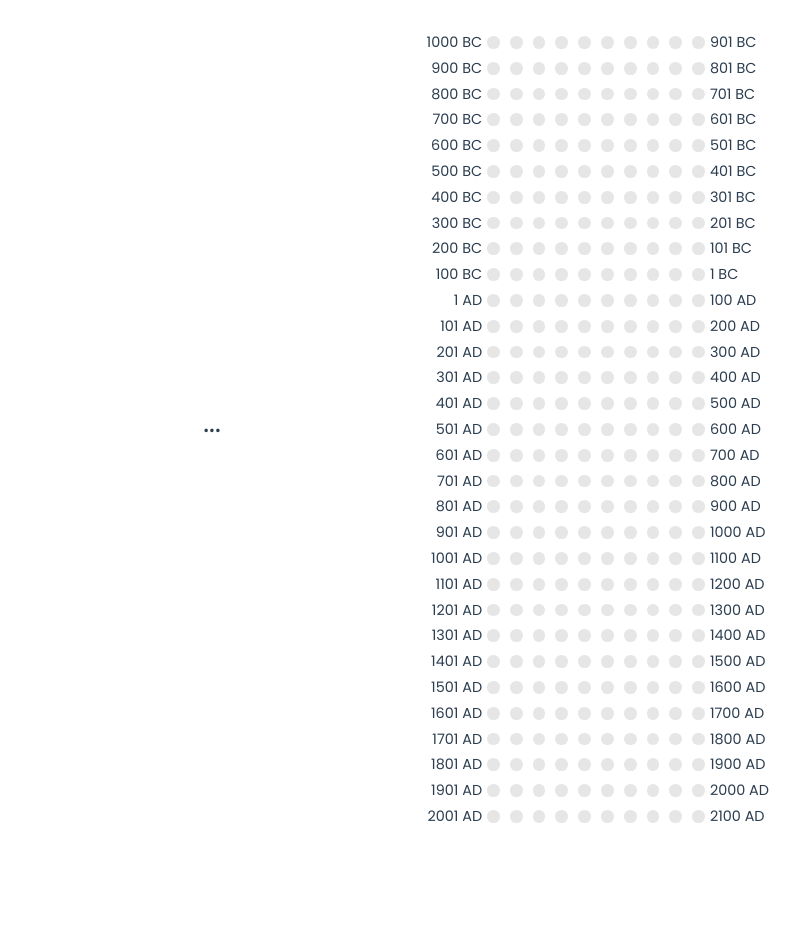
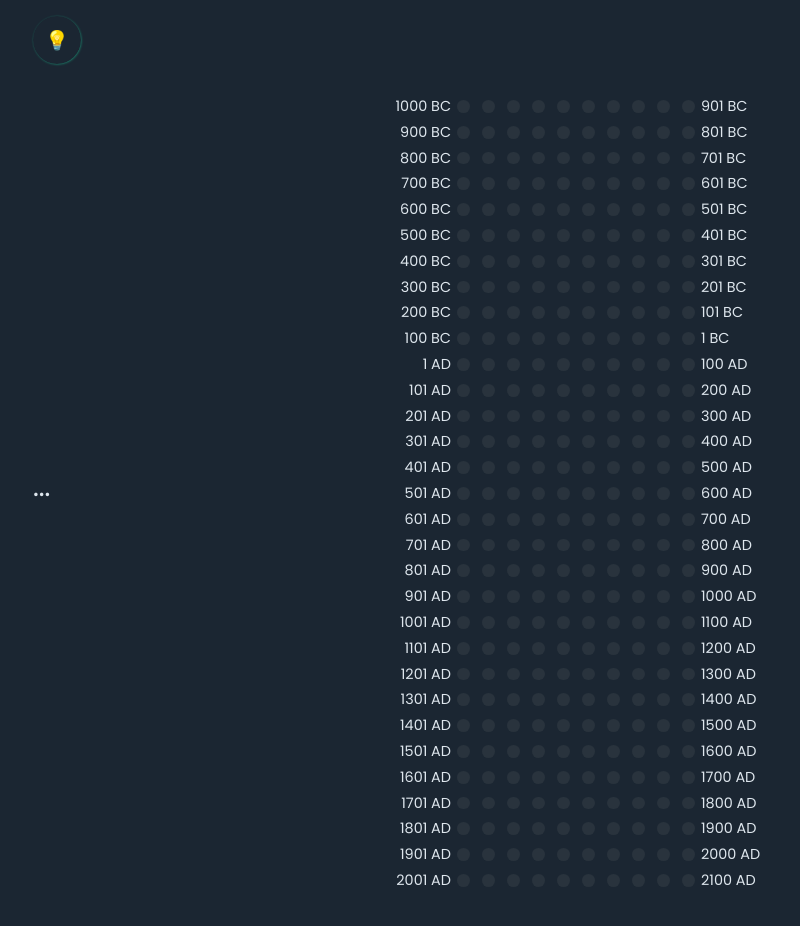
Before and after one commit to Pranay-Tej/timelines, a Vue app: page / in a window 1280 px wide. Shown: the whole page, without its empty margins (223-1023 px from the left). Before the commit the page ends 864 px from the top, so only its background shows below. Built offline with nearby package versions, Linux system fonts and the light colour scheme; no server answers.

Commit message:
feat: toggle darkMode

```diff
--- a/src/App.vue
+++ b/src/App.vue
@@ -1,13 +1,28 @@
 <script>
 import Timelines from "./pages/Timelines.vue";
+import useToggle from "./hooks/useToggle";
 
 export default {
   components: { Timelines },
+  setup() {
+    const { value: isDarkThemeEnabled, toggle: toggleDarkTheme } = useToggle();
+    return {
+      isDarkThemeEnabled,
+      toggleDarkTheme,
+    };
+  },
 };
 </script>
 
 <template>
-  <Timelines />
+  <div id="timelineApp" :class="isDarkThemeEnabled ? 'dark' : ''">
+    <div class="theme-switch">
+      <button @click="toggleDarkTheme">
+        {{ isDarkThemeEnabled ? "💡" : "🌙" }}
+      </button>
+    </div>
+    <Timelines />
+  </div>
 </template>
 
 <style>
@@ -24,11 +39,54 @@ body {
   padding: 0;
 }
 
-#app {
+:root {
+  --bg: hsl(0, 0%, 100%);
+  --color: hsl(210, 29%, 20%);
+  --inactive-year: hsl(0, 0%, 92%);
+  --active-year: hsl(213, 85%, 53%);
+}
+
+button {
+  background-color: transparent;
+  border-radius: 50%;
+  height: 3rem;
+  width: 3rem;
+  border: none;
+  box-shadow: 0.5px 0.5px 3px -1px var(--active-year);
+  cursor: pointer;
+  font-size: 1.2rem;
+}
+
+#timelineApp {
   font-family: Poppins, Avenir, Helvetica, Arial, sans-serif;
   -webkit-font-smoothing: antialiased;
   -moz-osx-font-smoothing: grayscale;
-  text-align: center;
-  color: #2c3e50;
+  /* text-align: center; */
+  color: var(--color);
+  background-color: var(--bg);
+  transition: 0.3s;
+}
+
+#timelineApp.dark {
+  --bg: hsl(210, 30%, 15%);
+  --color: hsl(210, 29%, 90%);
+  --inactive-year: hsl(210, 20%, 20%);
+  --active-year: hsl(162, 79%, 50%);
+}
+
+.theme-switch {
+  max-width: 768px;
+  margin: auto;
+  display: flex;
+  justify-content: center;
+  padding-top: 1rem;
+  padding-right: 1rem;
+}
+
+/* medium screen */
+@media screen and (min-width: 768px) {
+  .theme-switch {
+    justify-content: flex-start;
+  }
 }
 </style>
--- a/src/components/AppYearCell.vue
+++ b/src/components/AppYearCell.vue
@@ -36,7 +36,7 @@ export default {
 
 <style scoped>
 .cell {
-  background-color: hsl(0, 0%, 90%);
+  background-color: var(--inactive-year);
   height: 0.8rem;
   width: 0.8rem;
   border-radius: 50%;
@@ -44,8 +44,8 @@ export default {
 }
 
 .cell.active {
-  height: 1rem;
-  width: 1rem;
-  background-color: hsl(200, 50%, 50%);
+  background-color: var(--active-year);
+  border-radius: 1px;
+  transform: rotateZ(45deg);
 }
 </style>
--- a/src/pages/Timelines.vue
+++ b/src/pages/Timelines.vue
@@ -30,8 +30,10 @@ export default {
 
 <template>
   <div class="timeline">
-    <div v-if="name" class="name">{{ name }}</div>
-    <div v-if="!name" class="name">...</div>
+    <div class="name">
+      <div v-if="name">{{ name }}</div>
+      <div v-if="!name">...</div>
+    </div>
     <div class="timeline-grid">
       <div v-for="year in years" :key="year">
         <AppCenturyRow :start-year="year" />
@@ -48,21 +50,26 @@ export default {
   max-width: 768px;
 }
 
+.name {
+  font-size: 1.5rem;
+  font-weight: 500;
+  margin-bottom: 1rem;
+  text-align: center;
+}
+
 /* medium screen */
 @media screen and (min-width: 768px) {
   .timeline {
     display: grid;
-    grid-template-columns: 1fr 410px;
+    grid-template-columns: 1fr 450px;
     align-items: center;
   }
-}
-.name {
-  font-size: 1.5rem;
-  font-weight: 500;
-  margin-bottom: 1rem;
+  .name {
+    text-align: left;
+  }
 }
 
 .timeline-grid {
-  max-width: 410px;
+  max-width: 450px;
 }
 </style>
```
